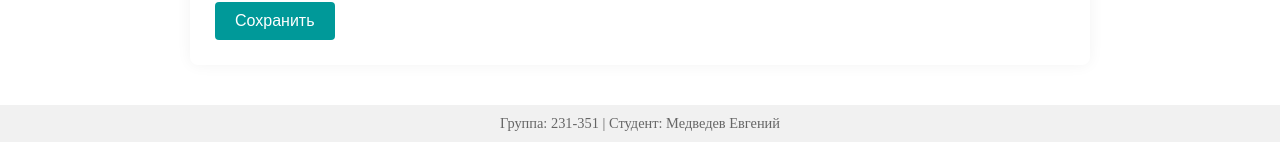
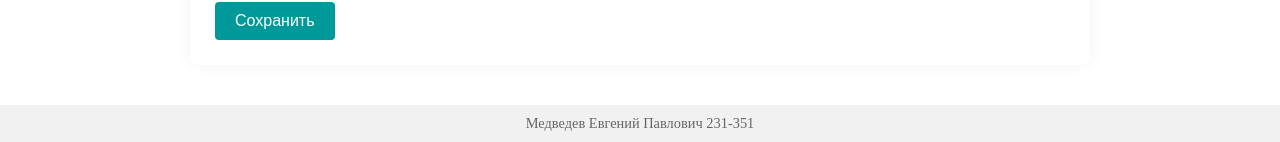
Before and after one commit to blank745/webexam, a Django app: page /authsys/create/ in a window 1280 px wide. Shown: the part 746-888 px from the top of the page. Run offline with Django 5.2, Linux system fonts and the light colour scheme; a user stored in the database is signed in.

Commit message:
Update base.html

```diff
--- a/templates/base.html
+++ b/templates/base.html
@@ -73,7 +73,7 @@
 
     <footer class="footer">
         <div class="author-info">
-            Группа: 231-351 | Студент: Медведев Евгений
+            Медведев Евгений Павлович 231-351
         </div>
     </footer>
 
```
